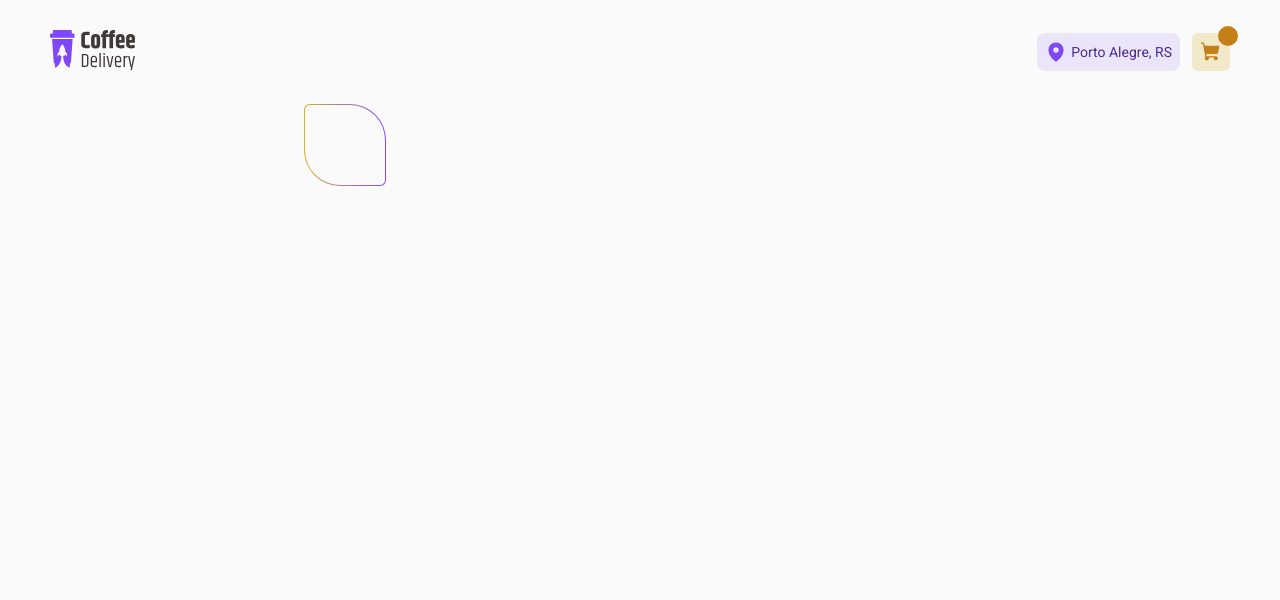
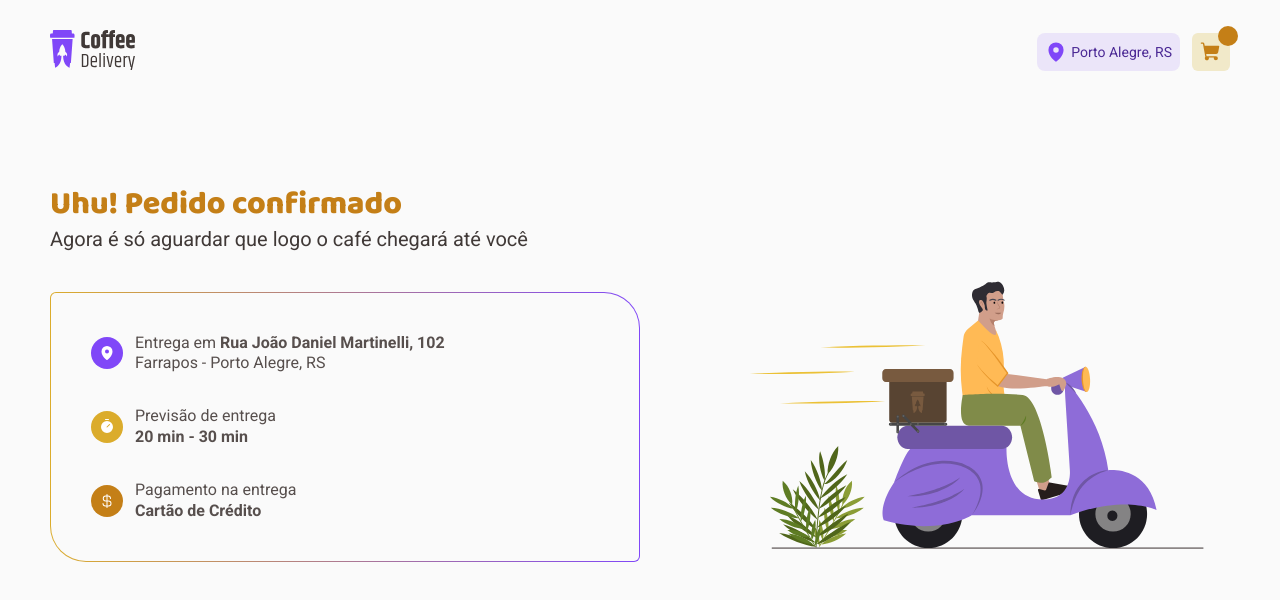
Before and after one commit to marcotulioteles/coffee-delivery-ignite, a React (Vite) app: page /confirmation in a window 1280 px wide. Shown: the top 600 px of the page. Built offline with nearby package versions, Linux system fonts and the light colour scheme.

Commit message:
feat: finish success page layout

```diff
--- a/src/pages/Confirmation/index.tsx
+++ b/src/pages/Confirmation/index.tsx
@@ -1,11 +1,47 @@
-import { ConfirmationContainer, ConfirmationContent, PurchaseDetailsContainer } from "./styles";
+import deliveryGuy from '../../assets/delivery-guy.svg';
+import { CurrencyDollar, MapPin, Timer } from "phosphor-react";
+import { defaultTheme } from "../../styles/themes/default";
+import { ConfirmationContainer, ConfirmationContent, DetailsCircleIcon, PurchaseDetailsContainer, PurchaseDetailsText, PurchaseDetailsTextGroup, TitleWrapper } from "./styles";
 
 export function Confirmation() {
   return (
     <ConfirmationContainer>
       <ConfirmationContent>
-        <PurchaseDetailsContainer></PurchaseDetailsContainer>
+        <TitleWrapper>
+          <h1>Uhu! Pedido confirmado</h1>
+          <p>Agora é só aguardar que logo o café chegará até você</p>
+        </TitleWrapper>
+        <PurchaseDetailsContainer>
+          <PurchaseDetailsTextGroup>
+            <DetailsCircleIcon backgroundColor={ defaultTheme.purple }>
+              <MapPin size={ 16 } color="#FFFFFF" weight="fill"/>
+            </DetailsCircleIcon>
+            <PurchaseDetailsText>
+              <p>Entrega em <span>Rua João Daniel Martinelli, 102</span></p>
+              <p>Farrapos - Porto Alegre, RS</p>
+            </PurchaseDetailsText>
+          </PurchaseDetailsTextGroup>
+          <PurchaseDetailsTextGroup>
+            <DetailsCircleIcon backgroundColor={ defaultTheme.yellow }>
+              <Timer size={ 16 } color="#FFFFFF" weight="fill"/>
+            </DetailsCircleIcon>
+            <PurchaseDetailsText>
+              <p>Previsão de entrega</p>
+              <span>20 min - 30 min</span>
+            </PurchaseDetailsText>
+          </PurchaseDetailsTextGroup>
+          <PurchaseDetailsTextGroup>
+            <DetailsCircleIcon backgroundColor={ defaultTheme["yellow-dark"] }>
+              <CurrencyDollar size={ 16 } color="#FFFFFF" weight="fill"/>
+            </DetailsCircleIcon>
+            <PurchaseDetailsText>
+              <p>Pagamento na entrega</p>
+              <span>Cartão de Crédito</span>
+            </PurchaseDetailsText>
+          </PurchaseDetailsTextGroup>
+        </PurchaseDetailsContainer>
       </ConfirmationContent>
+      <img src={ deliveryGuy }/>
     </ConfirmationContainer>
   )
 }
--- a/src/pages/Confirmation/styles.ts
+++ b/src/pages/Confirmation/styles.ts
@@ -1,16 +1,21 @@
 import styled from 'styled-components';
+
+interface DetailsCircleIconProps {
+  backgroundColor: string;
+}
 
 export const ConfirmationContainer = styled.div`
   display: flex;
-  align-items: center;
+  align-items: flex-end;
+  justify-content: space-between;
   width: 1180px;
-  margin: 0 auto;
+  margin: 80px auto 0;
 `;
 
 export const ConfirmationContent = styled.div`
   display: flex;
   flex-direction: column;
-  align-items: center;
+  gap: 40px;
   width: 50%;
 `;
 
@@ -36,9 +41,43 @@ export const TitleWrapper = styled.div`
 `;
 
 export const PurchaseDetailsContainer = styled.div`
+  display: flex;
+  flex-direction: column;
+  gap: 32px;
   padding: 40px;
   background: linear-gradient(${ props => props.theme['base-background'] }, ${ props => props.theme['base-background'] }) padding-box,
   linear-gradient(to right, ${ props => props.theme.yellow }, ${ props => props.theme.purple }) border-box;
   border-radius: 6px 36px 6px 36px;
   border: 1px solid transparent;
 `;
+
+export const PurchaseDetailsTextGroup = styled.div`
+  display: flex;
+  align-items: center;
+  gap: 12px;
+`;
+
+export const DetailsCircleIcon = styled.div<DetailsCircleIconProps>`
+  display: flex;
+  justify-content: center;
+  align-items: center;
+  width: 32px;
+  height: 32px;
+  border-radius: 50%;
+  background-color: ${ props => props.backgroundColor };
+`;
+
+export const PurchaseDetailsText = styled.div`
+  font-family: 'Roboto', sans-serif;
+  font-size: 16px;
+  line-height: 1.3;
+  color: ${ props => props.theme['base-text'] };
+
+  p {
+    font-weight: 400;
+  }
+
+  span {
+    font-weight: 700;
+  }
+`;
```
Also changed, not shown: src/assets/delivery-guy.svg (added).
